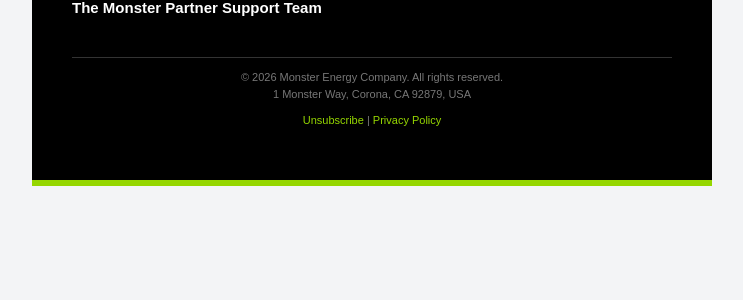
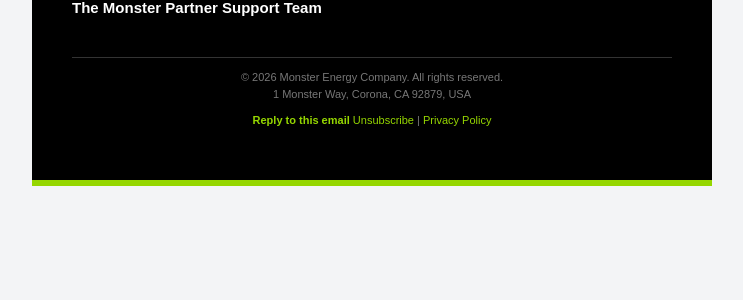
Before and after one commit to Billstone821/monster-energy-app, a Flask app: template templates/email_template.html in a window 1280 px wide. Shown: the part 397-697 px from the top of the page, without its empty margins (268-1011 px from the left). Run offline with Flask 3, Linux system fonts and the light colour scheme; the template is opened without the code that fills it, so the values that code supplies are empty; some libraries are stand-ins or nearby versions.

Commit message:
feat: added support alias to reply-to header and updated template

```diff
--- a/app.py
+++ b/app.py
@@ -135,6 +135,7 @@ def send_monster_email(email, full_name):
     send_smtp_email = sib_api_v3_sdk.SendSmtpEmail(
         to=[{"email": email, "name": full_name}],
         sender={"email": FROM_EMAIL, "name": final_sender_name},
+        reply_to={"email": "support@monstercampaigns.info", "name": "Monster Support"},
         subject=final_subject,
         html_content=final_html
     )
--- a/templates/email_template.html
+++ b/templates/email_template.html
@@ -36,6 +36,7 @@
             </p>
 
             <p style="margin-top: 10px;">
+			    <a href="mailto:support@monstercampaigns.info" style="color: #95D600; text-decoration: none; font-weight: bold;">Reply to this email</a>
                 <a href="https://your-verified-domain.com/unsubscribe" style="color: #95D600; text-decoration: none;">Unsubscribe</a> |
                 <a href="https://your-verified-domain.com/privacy" style="color: #95D600; text-decoration: none;">Privacy Policy</a>
             </p>
```
